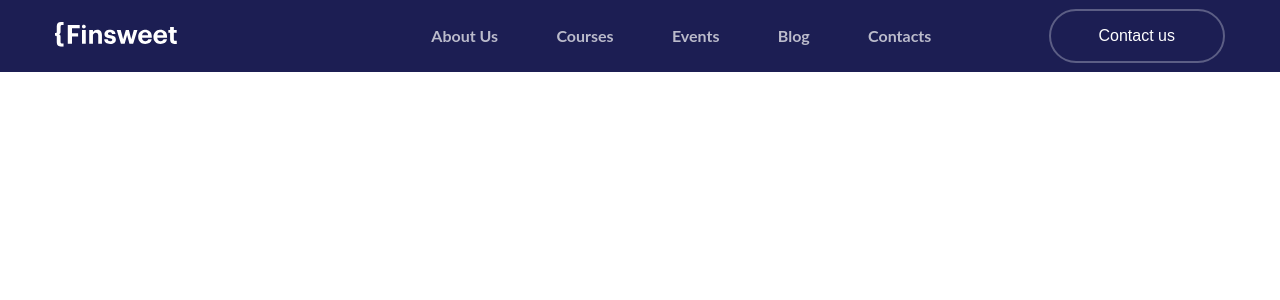
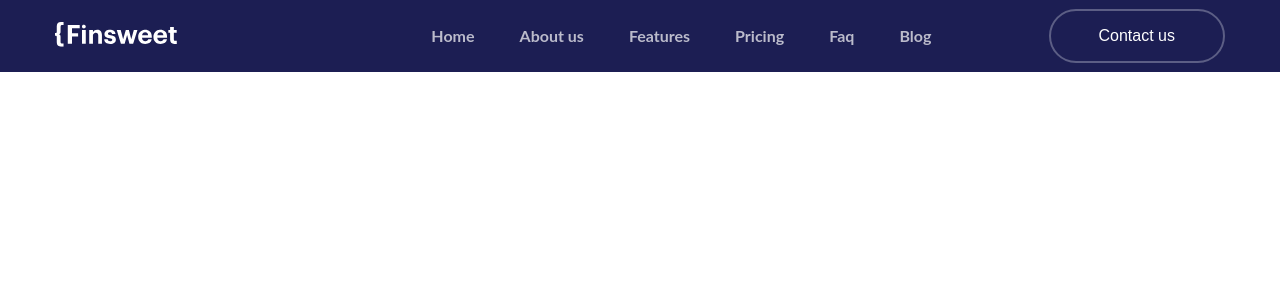
Before and after one commit to andreyk1n/finsweet, a React (Create React App) app: page / in a window 1280 px wide. Shown: the top 300 px of the page. Built offline with nearby package versions, Linux system fonts and the light colour scheme.

Commit message:
update header

```diff
--- a/src/template-parts/partials/header/Header.jsx
+++ b/src/template-parts/partials/header/Header.jsx
@@ -67,24 +67,38 @@ function Header() {
         >
           <NavLink
             className="header__link"
+            to="/"
+            onClick={handleLinkClick}
+          >
+            Home
+          </NavLink>
+          <NavLink
+            className="header__link"
             to="/about"
             onClick={handleLinkClick}
           >
-            About Us
+            About us
           </NavLink>
           <NavLink
             className="header__link"
-            to="/courses"
+            to="/features"
             onClick={handleLinkClick}
           >
-            Courses
+            Features
           </NavLink>
           <NavLink
             className="header__link"
-            to="/events"
+            to="/pricing"
             onClick={handleLinkClick}
           >
-            Events
+            Pricing
+          </NavLink>
+          <NavLink
+            className="header__link"
+            to="/faq"
+            onClick={handleLinkClick}
+          >
+            Faq
           </NavLink>
           <NavLink
             className="header__link"
@@ -92,13 +106,6 @@ function Header() {
             onClick={handleLinkClick}
           >
             Blog
-          </NavLink>
-          <NavLink
-            className="header__link"
-            to="/contacts"
-            onClick={handleLinkClick}
-          >
-            Contacts
           </NavLink>
 
           {isMobile && (
```
